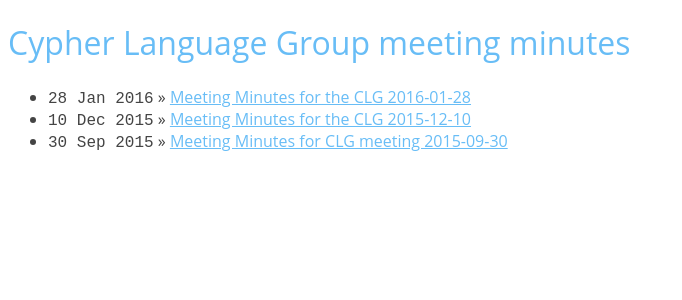
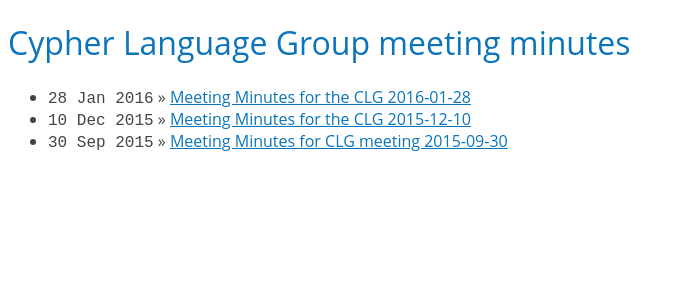
Before and after one commit to opencypher/meeting-minutes, a Jekyll site: the page built from index.html, in a window 1280 px wide. Shown: the top 300 px of the page, without its empty margins (0-682 px from the left). Built offline with Jekyll 4.4.1, drawn with Linux system fonts in a browser that asks for light colours.

Commit message:
Amended the font colour for increased readability

```diff
--- a/public/css/styles.css
+++ b/public/css/styles.css
@@ -22,7 +22,7 @@ h5,
 h6 {
   font-family: 'Open Sans', sans-serif;
   font-weight: 500;
-  color: #68BDF6;
+  color: #0b74ba;
 }
 h3,
 h4,
@@ -31,7 +31,7 @@ h6 {
   color: #0b74ba;
 }
 a {
-  color: #68BDF6;
+  color: #0b74ba;
   -webkit-transition: all 0.4s ease-in-out;
   -moz-transition: all 0.4s ease-in-out;
   -ms-transition: all 0.4s ease-in-out;
```
